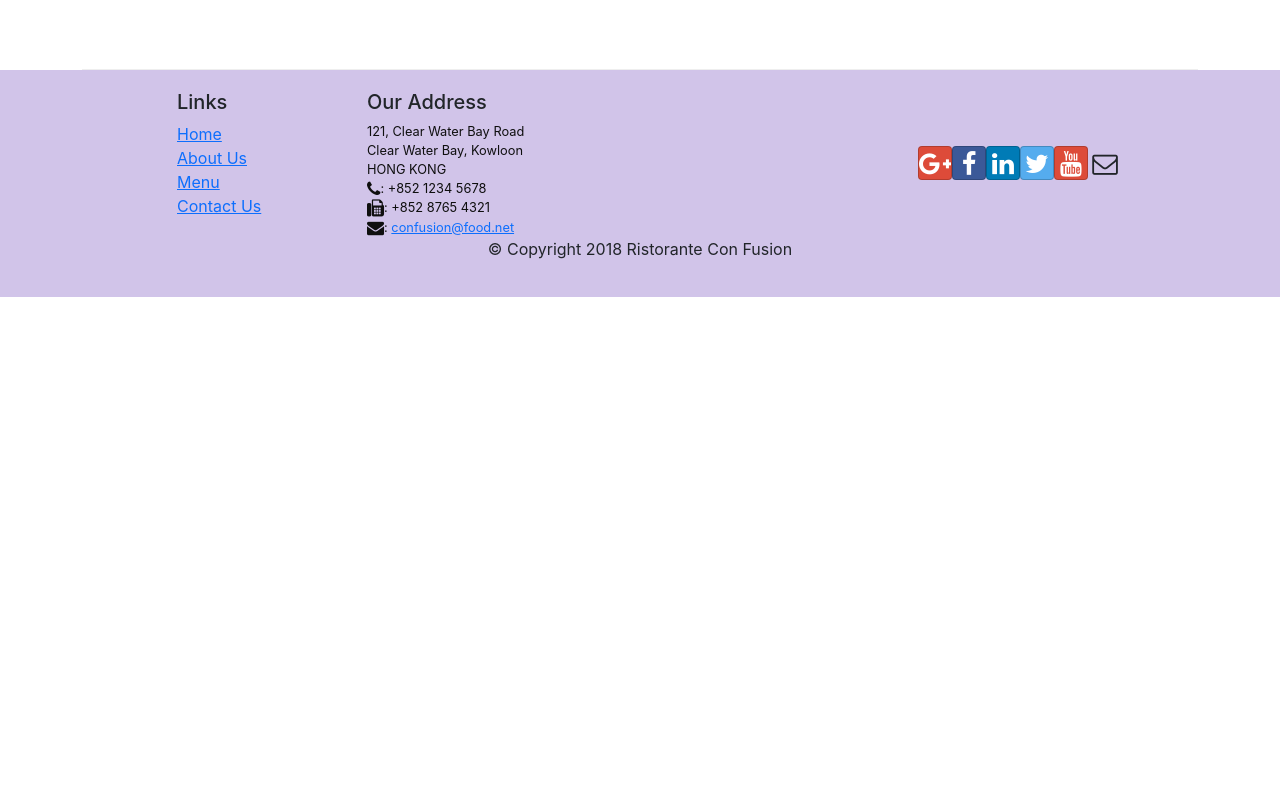
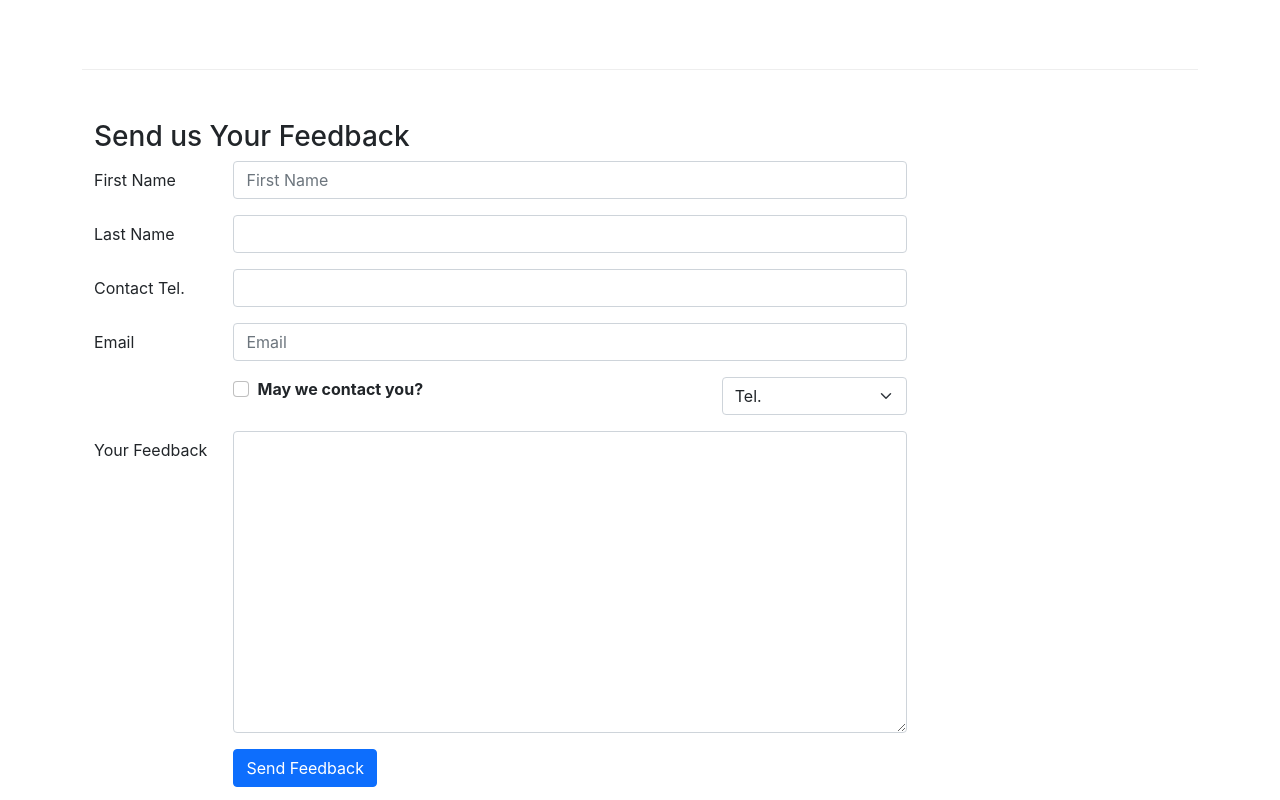
Before and after one commit to alexpowmow/git-test1, a React (Create React App) app: page /contactus in a window 1280 px wide. Shown: the part 780-1580 px from the top of the page. Before the commit the page ends 1077 px from the top, so only its background shows below. Built offline with nearby package versions, Linux system fonts and the light colour scheme.

Commit message:
Controlled Forms

```diff
--- a/src/components/ContactComponent.js
+++ b/src/components/ContactComponent.js
@@ -1,8 +1,41 @@
-import React from 'react';
-import {Breadcrumb, BreadcrumbItem} from 'reactstrap';
+import React, {Component} from 'react';
+import {Breadcrumb, BreadcrumbItem, Button, Form, FormGroup, Label, Input, Col} from 'reactstrap';
 import {Link} from 'react-router-dom';
 
-function Contact(props) {
+class Contact extends Component {
+    constructor(props){
+        super(props);
+
+        this.state ={
+            firstname: '',
+            lastname: ' ',
+            telnum: ' ',
+            email: ' ',
+            agree: false,
+            contactType: 'Tel.',
+            message: ' '
+        }
+        this.handleSubmit = this.handleSubmit.bind(this);
+        this.handleInputChange = this.handleInputChange.bind(this);
+    }
+
+handleInputChange(event){
+    const target = event.target;
+    const value = target.type === 'checkbox' ? target.checked : target.value;
+    const name = target.name;
+
+    this.setState({
+        [name]: value
+    });
+}
+
+handleSubmit(event){
+    console.log("Current State is: " + JSON.stringify(this.state));
+    alert("Current State is: " + JSON.stringify(this.state))
+    event.preventDefualt();
+}
+
+render(){
     return(
         <div className="container">
             <div className="row">
@@ -41,8 +74,89 @@
                     </div>
                 </div>
             </div>
+        <div className= "row row-content">
+            <div className="col-12">
+                <h3> Send us Your Feedback</h3>
+            </div>
+            <div className="col-12 col-md-9">
+                <Form onSubmit={this.handleSubmit}>
+                    <FormGroup row>
+                        <Label htmlFor="firstname" md={2}>
+                            First Name
+                        </Label>
+                        <Col md ={10}>
+                            <Input type= "text" id = "firstname" name="firstname" placeholder= "First Name" value= {this.state.firstname} onChange={this.handleInputChange}></Input>
+                        </Col>
+                    </FormGroup>
+
+                    <FormGroup row>
+                        <Label htmlFor="lastname" md={2}>
+                            Last Name
+                        </Label>
+                        <Col md ={10}>
+                            <Input type= "text" id = "lastname" name="lastname" placeholder= "Last Name" value= {this.state.lastname} onChange={this.handleInputChange}></Input>
+                        </Col>
+                    </FormGroup>
+
+                    <FormGroup row>
+                        <Label htmlFor="telnum" md={2}>
+                            Contact Tel.
+                        </Label>
+                        <Col md ={10}>
+                            <Input type= "tel" id = "telnum" name="telnum" placeholder= "Tel. Num" value= {this.state.telnum} onChange={this.handleInputChange}></Input>
+                        </Col>
+                    </FormGroup>
+
+                    <FormGroup row>
+                        <Label htmlFor="email" md={2}>
+                            Email
+                        </Label>
+                        <Col md ={10}>
+                            <Input type= "email" id = "email" name="email" placeholder= "Email" value= {this.state.email} onChange={this.handleInputChange}></Input>
+                        </Col>
+                    </FormGroup>
+
+                    <FormGroup row>
+                        <Col md={{size:6, offset:2}}>
+                            <FormGroup check>
+                                <Label check>
+                                    <Input type="checkbox" name="agree" checked={this.state.agree} onChange={this.handleInputChange}/> {' '}
+                                    <strong>May we contact you?</strong>
+                                </Label>
+                            </FormGroup>
+                        </Col>
+                        <Col md={{size:3, offset:1}}>
+                            <Input type="select" name="contactType" value={this.state.contactType} onChange={this.handleInputChange}>
+                                <option>Tel.</option>
+                                <option>Email</option>
+                            </Input>
+                        </Col>
+                    </FormGroup>
+
+                    <FormGroup row>
+                        <Label htmlFor="message" md={2}>
+                            Your Feedback
+                        </Label>
+                        <Col md ={10}>
+                            <Input type= "textarea" id = "message" name="message" rows="12" value= {this.state.message} onChange={this.handleInputChange}></Input>
+                        </Col>
+                    </FormGroup>
+
+                    <FormGroup row>
+                        <Col md ={{size:10, offset:2}}>
+                            <Button type="submit" color="primary">
+                                Send Feedback
+                            </Button>
+                        </Col>
+                    </FormGroup>
+
+                </Form>
+            </div>
+        </div>
+
         </div>
     );
+ }
 }
 
 export default Contact;
```
Also changed, not shown: .config/configstore/update-notifier-npm.json.
